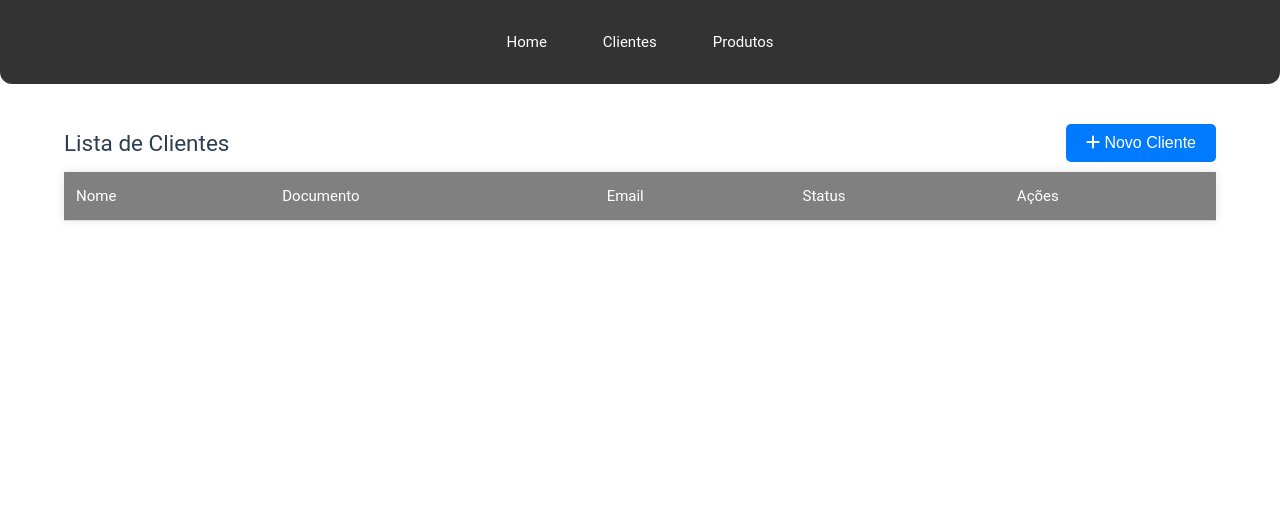
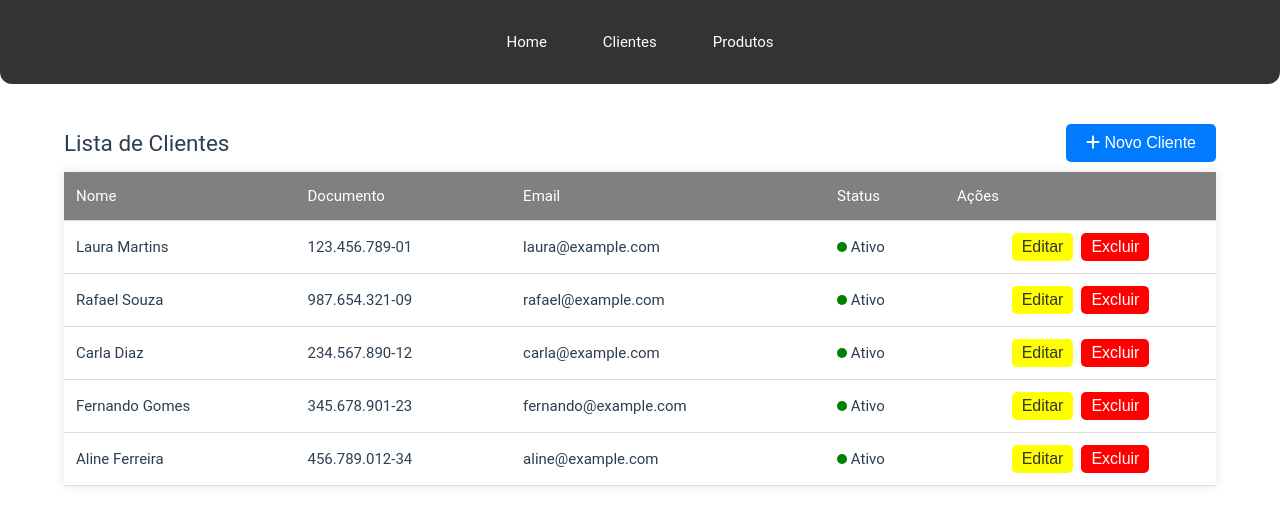
Before and after one commit to victorbeppler/App-Client-Management, a Vue app: page / in a window 1280 px wide. Shown: the top 512 px of the page. Built offline with nearby package versions, Linux system fonts and the light colour scheme.

Commit message:
:sparkles: create mock to set default customers and products

```diff
--- a/src/App.vue
+++ b/src/App.vue
@@ -1,6 +1,30 @@
-<script setup lang="ts">
+<script lang="ts">
 import MenuApp from './components/Header.vue'
 import { RouterView } from 'vue-router'
+import { mockCustomers } from './mocks/customer'
+import { mockProducts } from './mocks/product'
+
+export default {
+  name: 'App',
+  components: {
+    MenuApp,
+    RouterView
+  },
+  mounted() {
+    this.initializeMockData()
+  },
+  methods: {
+    initializeMockData() {
+      if (!localStorage.getItem('customers')) {
+        localStorage.setItem('customers', JSON.stringify(mockCustomers))
+      }
+
+      if (!localStorage.getItem('products')) {
+        localStorage.setItem('products', JSON.stringify(mockProducts))
+      }
+    }
+  }
+}
 </script>
 
 <template>
--- /dev/null
+++ b/src/mocks/customer.ts
@@ -0,0 +1,79 @@
+import { mockProducts } from './product'
+
+export const mockCustomers = [
+  {
+    id: 1,
+    name: 'Laura Martins',
+    document: '123.456.789-01',
+    email: 'laura@example.com',
+    phone: '(11) 91234-5678',
+    active: true,
+    products: [
+      mockProducts.find((p) => p.id === 1),
+      mockProducts.find((p) => p.id === 11),
+      mockProducts.find((p) => p.id === 6),
+      mockProducts.find((p) => p.id === 16),
+      mockProducts.find((p) => p.id === 20)
+    ]
+  },
+  {
+    id: 2,
+    name: 'Rafael Souza',
+    document: '987.654.321-09',
+    email: 'rafael@example.com',
+    phone: '(21) 98765-4321',
+    active: true,
+    products: [
+      mockProducts.find((p) => p.id === 2),
+      mockProducts.find((p) => p.id === 12),
+      mockProducts.find((p) => p.id === 7),
+      mockProducts.find((p) => p.id === 17),
+      mockProducts.find((p) => p.id === 19)
+    ]
+  },
+  {
+    id: 3,
+    name: 'Carla Diaz',
+    document: '234.567.890-12',
+    email: 'carla@example.com',
+    phone: '(31) 93456-7890',
+    active: true,
+    products: [
+      mockProducts.find((p) => p.id === 3),
+      mockProducts.find((p) => p.id === 13),
+      mockProducts.find((p) => p.id === 8),
+      mockProducts.find((p) => p.id === 18),
+      mockProducts.find((p) => p.id === 10)
+    ]
+  },
+  {
+    id: 4,
+    name: 'Fernando Gomes',
+    document: '345.678.901-23',
+    email: 'fernando@example.com',
+    phone: '(41) 94567-8901',
+    active: true,
+    products: [
+      mockProducts.find((p) => p.id === 4),
+      mockProducts.find((p) => p.id === 14),
+      mockProducts.find((p) => p.id === 9),
+      mockProducts.find((p) => p.id === 19),
+      mockProducts.find((p) => p.id === 5)
+    ]
+  },
+  {
+    id: 5,
+    name: 'Aline Ferreira',
+    document: '456.789.012-34',
+    email: 'aline@example.com',
+    phone: '(51) 95678-9012',
+    active: true,
+    products: [
+      mockProducts.find((p) => p.id === 5),
+      mockProducts.find((p) => p.id === 15),
+      mockProducts.find((p) => p.id === 10),
+      mockProducts.find((p) => p.id === 20),
+      mockProducts.find((p) => p.id === 4)
+    ]
+  }
+]
--- /dev/null
+++ b/src/mocks/product.ts
@@ -0,0 +1,22 @@
+export const mockProducts = [
+  { id: 1, name: 'Smartphone Galaxy S21', active: true },
+  { id: 2, name: 'Laptop MacBook Pro 14"', active: true },
+  { id: 3, name: 'Tablet iPad Air', active: true },
+  { id: 4, name: 'Smartwatch Series 7', active: true },
+  { id: 5, name: 'Headphones Sony WH-1000XM4', active: true },
+  { id: 6, name: 'Gaming Mouse Logitech G502', active: true },
+  { id: 7, name: 'External SSD Samsung T5', active: true },
+  { id: 8, name: 'Wireless Charger Anker 15W', active: true },
+  { id: 9, name: 'Bluetooth Speaker JBL Flip 5', active: true },
+  { id: 10, name: '4K Monitor LG Ultragear', active: true },
+  { id: 11, name: 'Graphics Tablet Wacom Intuos', active: true },
+  { id: 12, name: 'USB-C Hub Multiport Adapter', active: true },
+  { id: 13, name: 'Portable Projector Epson EF-100', active: true },
+  { id: 14, name: 'Ergonomic Keyboard Logitech Ergo K860', active: true },
+  { id: 15, name: 'Noise Cancelling Earbuds Bose QuietComfort', active: true },
+  { id: 16, name: 'Smart Thermostat Nest', active: true },
+  { id: 17, name: 'Fitness Tracker Fitbit Charge 4', active: true },
+  { id: 18, name: 'Drone DJI Mavic Air 2', active: true },
+  { id: 19, name: 'Digital Camera Canon EOS R5', active: true },
+  { id: 20, name: 'Gaming Console PlayStation 5', active: true }
+]
```
